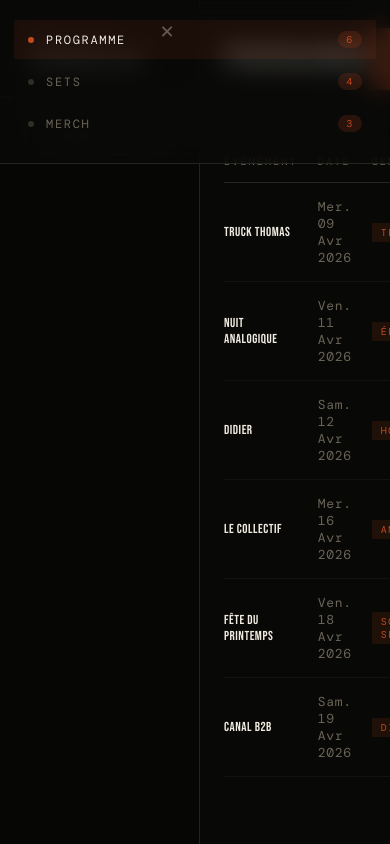
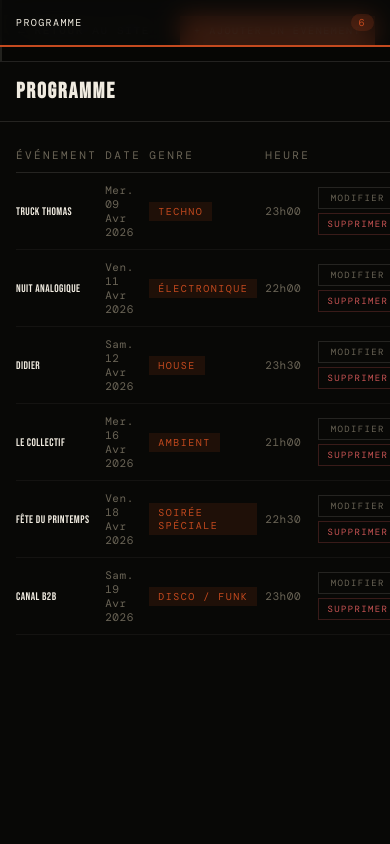
Before and after one commit to dbybus/canal54, a plain HTML site: page index.html in a window 390 px wide. Both pictures are taken after a click on the button "ADMIN ⚙". Shown: the top 844 px of the page. Drawn offline with nearby package versions, Linux system fonts and the light colour scheme; a web font is replaced by a local one.

Commit message:
Make canal 54 logo responsive move add button under the menu

```diff
--- a/index.html
+++ b/index.html
@@ -33,7 +33,7 @@
   #hero { min-height: 100vh; display: flex; flex-direction: column; justify-content: flex-end; padding: 0 40px 64px; position: relative; overflow: hidden; }
   .hero-bg { position: absolute; inset: 0; background: radial-gradient(ellipse 60% 50% at 80% 40%, rgba(196,74,31,0.18) 0%, transparent 70%), radial-gradient(ellipse 40% 60% at 10% 80%, rgba(196,74,31,0.08) 0%, transparent 60%), var(--black); z-index: 0; }
   .hero-grid { position: absolute; inset: 0; background-image: linear-gradient(rgba(240,235,224,0.03) 1px, transparent 1px), linear-gradient(90deg, rgba(240,235,224,0.03) 1px, transparent 1px); background-size: 80px 80px; z-index: 0; }
-  .hero-content { position: relative; z-index: 1; max-width: 1100px; }
+  .hero-content { position: relative; z-index: 1; max-width: 1100px; width: 100%; overflow: hidden; }
   .hero-eyebrow { font-size: 10px; letter-spacing: 0.3em; text-transform: uppercase; color: var(--rust); margin-bottom: 20px; display: flex; align-items: center; gap: 12px; }
   .hero-eyebrow::before { content: ''; display: block; width: 32px; height: 0.5px; background: var(--rust); }
   .hero-meta { display: flex; gap: 48px; align-items: flex-end; }
@@ -139,33 +139,30 @@
   .footer-copy { font-size: 11px; color: rgba(107,101,87,0.5); }
 
   /* ===== ADMIN PANEL ===== */
-  #admin-overlay { display: none; position: fixed; inset: 0; z-index: 999; background: #080806; }
+  #admin-overlay { display: none; position: fixed; inset: 0; z-index: 999; background: #080806; overflow: hidden; }
   #admin-overlay.open { display: flex; }
 
-  .admin-sidebar { width: 250px; flex-shrink: 0; border-right: 0.5px solid var(--border); display: flex; flex-direction: column; background: #060604; height: 100vh; position: sticky; top: 0; }
-  .admin-brand { padding: 28px 28px 24px; border-bottom: 0.5px solid var(--border); }
+  .admin-sidebar { width: 250px; flex-shrink: 0; border-right: 0.5px solid var(--border); display: flex; flex-direction: column; background: #060604; height: 100vh; overflow: hidden; }
+  .admin-brand { padding: 28px 28px 24px; border-bottom: 0.5px solid var(--border); flex-shrink: 0; }
   .admin-brand-label { font-size: 9px; letter-spacing: 0.3em; text-transform: uppercase; color: var(--rust); margin-bottom: 10px; }
-  .admin-nav { display: flex; flex-direction: column; gap: 3px; padding: 20px 14px; flex: 1; }
+  .admin-nav { display: flex; flex-direction: column; gap: 3px; padding: 20px 14px; flex: 1; overflow-y: auto; }
   .admin-nav-item { display: flex; align-items: center; gap: 12px; padding: 11px 14px; font-size: 12px; letter-spacing: 0.14em; text-transform: uppercase; color: var(--muted); cursor: pointer; border-radius: 2px; transition: color 0.15s, background 0.15s; border: none; background: none; font-family: var(--mono); width: 100%; text-align: left; }
   .admin-nav-item:hover { color: var(--cream); background: rgba(240,235,224,0.04); }
   .admin-nav-item.active { color: var(--cream); background: rgba(196,74,31,0.1); }
   .admin-nav-item.active .nav-dot { background: var(--rust); }
   .nav-dot { width: 6px; height: 6px; border-radius: 50%; background: rgba(107,101,87,0.4); flex-shrink: 0; transition: background 0.15s; }
   .nav-count { margin-left: auto; font-size: 10px; background: rgba(196,74,31,0.18); color: var(--rust); padding: 2px 8px; border-radius: 10px; }
-  .admin-sidebar-footer { padding: 20px 14px 28px; border-top: 0.5px solid var(--border); }
-  .close-admin-btn { width: 100%; padding: 11px; background: none; border: 0.5px solid var(--border); color: var(--muted); font-family: var(--mono); font-size: 11px; letter-spacing: 0.16em; text-transform: uppercase; cursor: pointer; transition: color 0.2s, border-color 0.2s; }
+  .admin-sidebar-footer { padding: 20px 14px 28px; border-top: 0.5px solid var(--border); flex-shrink: 0; }
+  .close-admin-btn { width: 100%; padding: 11px; background: none; border: 0.5px solid var(--border); color: var(--muted); font-family: var(--mono); font-size: 11px; letter-spacing: 0.16em; text-transform: uppercase; cursor: pointer; transition: color 0.2s, border-color 0.2s; margin-top: 16px; display: flex; align-items: center; justify-content: center; gap: 8px; }
   .close-admin-btn:hover { color: var(--cream); border-color: rgba(240,235,224,0.3); }
-  .topbar-close-btn { background: none; border: 0.5px solid var(--border); color: var(--muted); width: 36px; height: 36px; font-size: 16px; cursor: pointer; transition: color 0.2s, border-color 0.2s, background 0.2s; flex-shrink: 0; display: flex; align-items: center; justify-content: center; }
-  .topbar-close-btn:hover { color: var(--cream); border-color: rgba(240,235,224,0.3); background: rgba(240,235,224,0.05); }
-  #admin-fixed-close { position: absolute; top: 16px; right: 16px; z-index: 1050; background: transparent; color: rgba(240,235,224,0.35); border: none; width: 32px; height: 32px; font-size: 18px; cursor: pointer; align-items: center; justify-content: center; display: none; transition: color 0.2s; font-family: var(--mono); }
-  #admin-fixed-close:hover { color: var(--cream); }
-  .admin-brand { padding: 28px 28px 24px; border-bottom: 0.5px solid var(--border); position: relative; }
+  .close-btn-icon { display: none; font-size: 18px; line-height: 1; }
+  .close-btn-text { display: inline; }
 
-  .admin-main { flex: 1; overflow-y: auto; display: flex; flex-direction: column; min-width: 0; }
+  .admin-main { flex: 1; overflow-y: auto; display: flex; flex-direction: column; min-width: 0; min-height: 0; }
   .admin-topbar { padding: 28px 40px; border-bottom: 0.5px solid var(--border); display: flex; justify-content: space-between; align-items: center; flex-shrink: 0; }
   .admin-section-title { font-family: var(--display); font-size: 32px; letter-spacing: 0.08em; }
-  .admin-content { padding: 36px 40px; flex: 1; }
-  .admin-tab { display: flex; flex-direction: column; height: 100%; }
+  .admin-content { padding: 36px 40px; flex: 1; overflow-y: auto; }
+  .admin-tab { display: flex; flex-direction: column; flex: 1; min-height: 0; }
 
   .btn-add { display: flex; align-items: center; gap: 8px; background: var(--rust); color: var(--cream); border: none; padding: 10px 20px; font-family: var(--mono); font-size: 11px; letter-spacing: 0.16em; text-transform: uppercase; cursor: pointer; transition: background 0.2s; }
   .btn-add:hover { background: var(--rust-dark); }
@@ -218,19 +215,62 @@
   .confirm-item-name { color: var(--cream); font-family: var(--display); font-size: 20px; letter-spacing: 0.05em; margin-bottom: 24px; }
 
   @media (max-width: 900px) {
-    nav { padding: 16px 24px; }
+    nav { padding: 16px 20px; }
     .nav-links { display: none; }
-    #hero { padding: 0 24px 48px; }
-    .hero-meta { flex-direction: column; gap: 28px; }
+    #hero { padding: 0 20px 40px; }
+    .hero-meta { flex-direction: column; gap: 24px; }
     .hero-cta { margin-left: 0; }
-    section { padding: 72px 24px; }
+    section { padding: 60px 20px; }
     .events-grid { grid-template-columns: 1fr; }
-    .recording-layout, .bar-layout { grid-template-columns: 1fr; gap: 48px; }
+    .recording-layout, .bar-layout { grid-template-columns: 1fr; gap: 40px; }
     .shop-grid { grid-template-columns: repeat(2, 1fr); }
-    footer { flex-direction: column; gap: 24px; text-align: center; }
+    footer { flex-direction: column; gap: 20px; text-align: center; }
     .footer-links { flex-wrap: wrap; justify-content: center; }
-    .admin-sidebar { width: 200px; }
-    .admin-topbar, .admin-content { padding-left: 24px; padding-right: 24px; }
+  }
+
+  @media (max-width: 600px) {
+    /* Logo shrinks and stays within viewport */
+    .logo-svg { height: 22px; }
+    .hero-logo-svg { height: clamp(36px, 8vw, 70px) !important; max-width: 100% !important; width: 100% !important; }
+
+    /* Hero */
+    #hero { padding: 0 16px 36px; }
+    .hero-eyebrow { font-size: 9px; }
+
+    /* Ticker */
+    .ticker-item { font-size: 10px; padding: 0 24px; }
+
+    /* Sections */
+    section { padding: 48px 16px; }
+    .section-title { font-size: 36px; }
+    .events-grid { grid-template-columns: 1fr; }
+    .shop-grid { grid-template-columns: 1fr; }
+    footer { flex-direction: column; gap: 20px; text-align: center; padding: 28px 16px; }
+    .footer-links { flex-wrap: wrap; justify-content: center; gap: 16px; }
+
+    /* Admin panel — full screen stacked layout on mobile */
+    #admin-overlay { flex-direction: column; }
+    .admin-sidebar { width: 100%; height: auto; position: relative; flex-direction: row; flex-wrap: nowrap; align-items: stretch; padding: 0; border-right: none; border-bottom: 0.5px solid var(--border); flex-shrink: 0; }
+    .admin-brand { padding: 0; border-bottom: none; border-right: 0.5px solid var(--border); flex-shrink: 0; display: flex; align-items: stretch; }
+    .admin-brand-label { display: none; }
+    .admin-brand svg { display: none; }
+    .admin-brand .close-admin-btn { display: none; }
+    .admin-nav { flex-direction: row; padding: 0; gap: 0; flex: 1; overflow-x: auto; border-bottom: none; }
+    .admin-nav-item { padding: 14px 16px; font-size: 10px; border-radius: 0; white-space: nowrap; border-bottom: 2px solid transparent; flex-shrink: 0; }
+    .admin-nav-item.active { background: none; border-bottom: 2px solid var(--rust); color: var(--cream); }
+    .nav-dot { display: none; }
+    #close-admin-btn-x { border-top: none !important; border-left: 0.5px solid rgba(240,235,224,0.12) !important; width: auto !important; padding: 0 16px !important; font-size: 11px; flex-shrink: 0; }
+    .admin-main { flex: 1; min-height: 0; overflow-y: auto; }
+    .admin-topbar { padding: 16px; flex-wrap: wrap; gap: 10px; }
+    .admin-section-title { font-size: 22px; }
+    .admin-content { padding: 16px; overflow-y: visible; }
+    .admin-table th, .admin-table td { font-size: 11px; padding: 10px 8px 10px 0; }
+    .td-name { font-size: 13px; }
+    .btn-add { font-size: 10px; padding: 8px 14px; }
+    .td-actions { flex-direction: column; gap: 4px; }
+    .btn-edit, .btn-del { font-size: 9px; padding: 4px 8px; }
+    .modal { padding: 24px 16px; }
+    .form-row { grid-template-columns: 1fr; }
   }
 </style>
 </head>
@@ -268,7 +308,7 @@
   <div class="hero-content">
     <p class="hero-eyebrow">Café Culturel Genevois · Bd St-George 54</p>
     <div style="margin-bottom:32px;">
-      <svg class="logo-svg" style="height:clamp(60px,10vw,130px);width:auto;" viewBox="0 0 1190 185.265" xmlns="http://www.w3.org/2000/svg">
+      <svg class="logo-svg hero-logo-svg" style="height:clamp(36px,8vw,130px);width:100%;max-width:100%;" viewBox="0 0 1190 185.265" xmlns="http://www.w3.org/2000/svg">
         <path d="M94.098,143.965c-29.692,0-41.568-18.752-41.568-52.149c0-33.909,12.865-51.738,42.807-51.738c28.706,0,38.108,11.376,40.086,34.376h44.788c-3.465-45-26.725-70.727-85.615-70.727c-63.594,0-87.598,42.588-87.598,86.634c0,45.276,23.753,88.983,87.349,88.983c60.376,0,82.894-26.89,86.856-68.89h-45.286C134.188,132.455,123.547,143.965,94.098,143.965z"/>
         <polygon points="771.009,132.455 771.009,15.455 728.009,15.455 728.009,130.857 728.009,131.5 728.009,172.455 771.864,172.455 841.009,172.455 841.009,172.455 841.009,132.455 841.009,132.455"/>
         <polygon points="194.009,14.455 194.009,59.455 273.441,59.455 191.69,139.903 222.904,171.644 305.009,89.446 305.009,172.455 346.009,172.455 346.009,51.923 346.009,14.455 310.126,14.455"/>
@@ -414,7 +454,6 @@
 <div id="admin-overlay">
   <aside class="admin-sidebar">
     <div class="admin-brand">
-      <button id="admin-fixed-close" title="Fermer">✕</button>
       <p class="admin-brand-label">Admin Panel</p>
       <svg style="height:18px;width:auto;fill:var(--cream);opacity:0.6;" viewBox="0 0 1190 185.265" xmlns="http://www.w3.org/2000/svg">
         <path d="M94.098,143.965c-29.692,0-41.568-18.752-41.568-52.149c0-33.909,12.865-51.738,42.807-51.738c28.706,0,38.108,11.376,40.086,34.376h44.788c-3.465-45-26.725-70.727-85.615-70.727c-63.594,0-87.598,42.588-87.598,86.634c0,45.276,23.753,88.983,87.349,88.983c60.376,0,82.894-26.89,86.856-68.89h-45.286C134.188,132.455,123.547,143.965,94.098,143.965z"/>
@@ -425,6 +464,7 @@
         <path d="M949.29,63.437c-17.915,0-30.235,3.797-38.171,12.631l1.614-25.613h84.276v-36h-121.33l-5.17,86.213l0,0l-0.407,9.787h41.429c4.575-9,12.456-11.346,28.354-11.346c17.827,0,26.809,3.376,26.809,20.236c0,17.833-8.913,24.838-29.389,24.838c-18.548,0-26.012-4.728-27.696-19.728h-44.323c0.961,31,20.954,50.513,69.128,50.513c50.102,0,74.673-20.383,74.673-57.001C1009.085,83.043,982.291,63.437,949.29,63.437z"/>
         <polygon points="484.547,15.455 484.311,15.455 412.009,105.839 412.009,15.455 371.009,15.455 371.009,172.455 411.728,172.455 411.728,172.455 483.009,80.701 483.009,172.455 524.009,172.455 524.009,15.455 484.584,15.455"/>
       </svg>
+      <button class="close-admin-btn" id="close-admin-btn">← Retour au site</button>
     </div>
     <nav class="admin-nav">
       <button class="admin-nav-item active" id="tab-prog">
@@ -437,8 +477,11 @@
         <span class="nav-dot"></span>Merch<span class="nav-count" id="count-merch">0</span>
       </button>
     </nav>
-    <div class="admin-sidebar-footer">
-      <button class="close-admin-btn" id="close-admin-btn">← Retour au site</button>
+    <button id="close-admin-btn-x" style="background:none;border:none;border-top:0.5px solid rgba(240,235,224,0.12);color:rgba(240,235,224,0.4);font-size:11px;padding:16px 28px;cursor:pointer;font-family:monospace;width:100%;text-align:left;transition:color 0.2s;letter-spacing:0.15em;text-transform:uppercase;white-space:nowrap;flex-shrink:0;">← Retour au site</button>
+    <div style="padding:16px 14px;flex-shrink:0;">
+      <button class="btn-add" id="add-prog-btn" style="width:100%;">+ Ajouter un événement</button>
+      <button class="btn-add" id="add-sets-btn" style="width:100%;display:none;">+ Ajouter un set</button>
+      <button class="btn-add" id="add-merch-btn" style="width:100%;display:none;">+ Ajouter un produit</button>
     </div>
   </aside>
 
@@ -447,10 +490,6 @@
     <div id="admin-prog" class="admin-tab">
       <div class="admin-topbar">
         <h1 class="admin-section-title">Programme</h1>
-        <div style="display:flex;gap:12px;align-items:center;">
-          <button class="btn-add" id="add-prog-btn">+ Ajouter un événement</button>
-          <button class="topbar-close-btn" id="topbar-close-btn-1" title="Fermer l'admin">✕</button>
-        </div>
       </div>
       <div class="admin-content">
         <table class="admin-table" id="prog-table">
@@ -464,10 +503,6 @@
     <div id="admin-sets" class="admin-tab" style="display:none;">
       <div class="admin-topbar">
         <h1 class="admin-section-title">Canal Recording</h1>
-        <div style="display:flex;gap:12px;align-items:center;">
-          <button class="btn-add" id="add-sets-btn">+ Ajouter un set</button>
-          <button class="topbar-close-btn" id="topbar-close-btn-2" title="Fermer l'admin">✕</button>
-        </div>
       </div>
       <div class="admin-content">
         <table class="admin-table" id="sets-table">
@@ -481,10 +516,6 @@
     <div id="admin-merch" class="admin-tab" style="display:none;">
       <div class="admin-topbar">
         <h1 class="admin-section-title">Merch</h1>
-        <div style="display:flex;gap:12px;align-items:center;">
-          <button class="btn-add" id="add-merch-btn">+ Ajouter un produit</button>
-          <button class="topbar-close-btn" id="topbar-close-btn-3" title="Fermer l'admin">✕</button>
-        </div>
       </div>
       <div class="admin-content">
         <table class="admin-table" id="merch-table">
@@ -690,13 +721,11 @@ function esc(s) {
 // ===== ADMIN OPEN/CLOSE =====
 function openAdmin() {
   document.getElementById('admin-overlay').classList.add('open');
-  document.getElementById('admin-fixed-close').style.display = 'flex';
   document.body.style.overflow = 'hidden';
   switchTab('prog');
 }
 function closeAdmin() {
   document.getElementById('admin-overlay').classList.remove('open');
-  document.getElementById('admin-fixed-close').style.display = 'none';
   document.body.style.overflow = '';
   renderAll();
 }
@@ -705,6 +734,7 @@ function switchTab(tab) {
   ['prog','sets','merch'].forEach(function(t) {
     document.getElementById('admin-'+t).style.display = t === tab ? 'flex' : 'none';
     document.getElementById('tab-'+t).classList.toggle('active', t === tab);
+    document.getElementById('add-'+t+'-btn').style.display = t === tab ? 'block' : 'none';
   });
   renderAdminTable(tab);
 }
@@ -827,11 +857,8 @@ function showToast(msg) {
 
 // ===== WIRE UP ALL EVENTS (no inline onclick) =====
 document.getElementById('open-admin-btn').addEventListener('click', openAdmin);
-document.getElementById('admin-fixed-close').addEventListener('click', closeAdmin);
 document.getElementById('close-admin-btn').addEventListener('click', closeAdmin);
-document.getElementById('topbar-close-btn-1').addEventListener('click', closeAdmin);
-document.getElementById('topbar-close-btn-2').addEventListener('click', closeAdmin);
-document.getElementById('topbar-close-btn-3').addEventListener('click', closeAdmin);
+document.getElementById('close-admin-btn-x').addEventListener('click', closeAdmin);
 document.getElementById('tab-prog').addEventListener('click', function(){ switchTab('prog'); });
 document.getElementById('tab-sets').addEventListener('click', function(){ switchTab('sets'); });
 document.getElementById('tab-merch').addEventListener('click', function(){ switchTab('merch'); });
```
